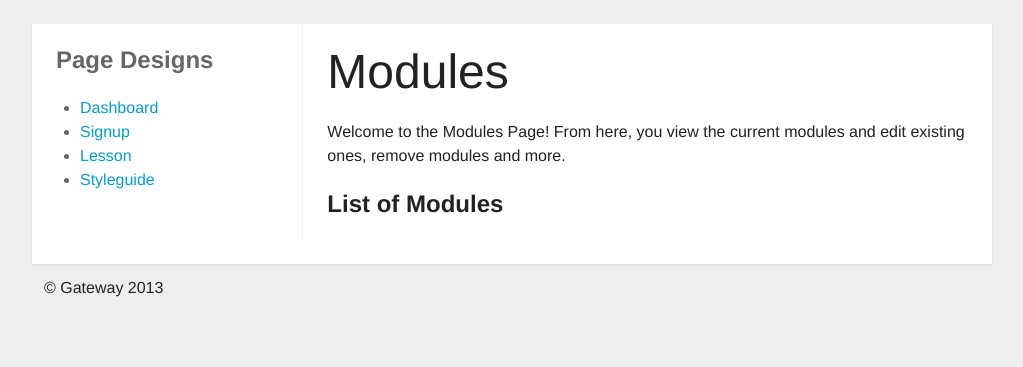
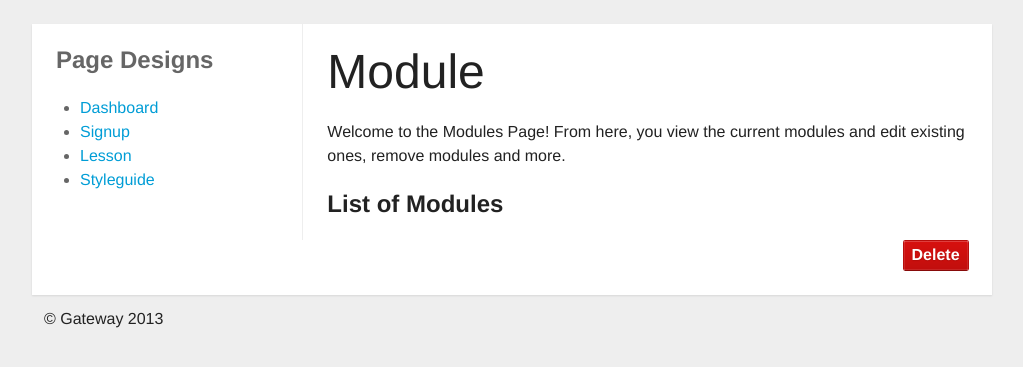
Before and after one commit to daneden/serious-games, a PHP site: page /admin/modules.php in a window 1280 px wide. Shown: the part 48-415 px from the top of the page, without its empty margins (128-1151 px from the left). Run offline with PHP 8.4, Linux system fonts and the light colour scheme; data that the repository does not hold is empty; a stand-in replaces the project's code that opens the database connection; some libraries are stand-ins or nearby versions.

Commit message:
Delete button added

```diff
--- a/admin/modules.php
+++ b/admin/modules.php
@@ -15,7 +15,7 @@
 			</ul>
 		</div>
 		<div class="main-col island">
-			<h1>Modules</h1>
+			<h1>Module</h1>
 			<p>Welcome to the Modules Page! From here, you view the current modules and edit existing ones, remove modules and more.</p>
 			<h2> List of Modules </h2>
 			<p>
@@ -25,6 +25,9 @@
 			echo $result['lessonTitle'];
 			?>
 			</p>
+			<div class="unit span-grid">
+						<input class="alignright butt butt-danger submit" type="submit" value="Delete">
+					</div>
 		</div>
 	</div>
 </div>
```
